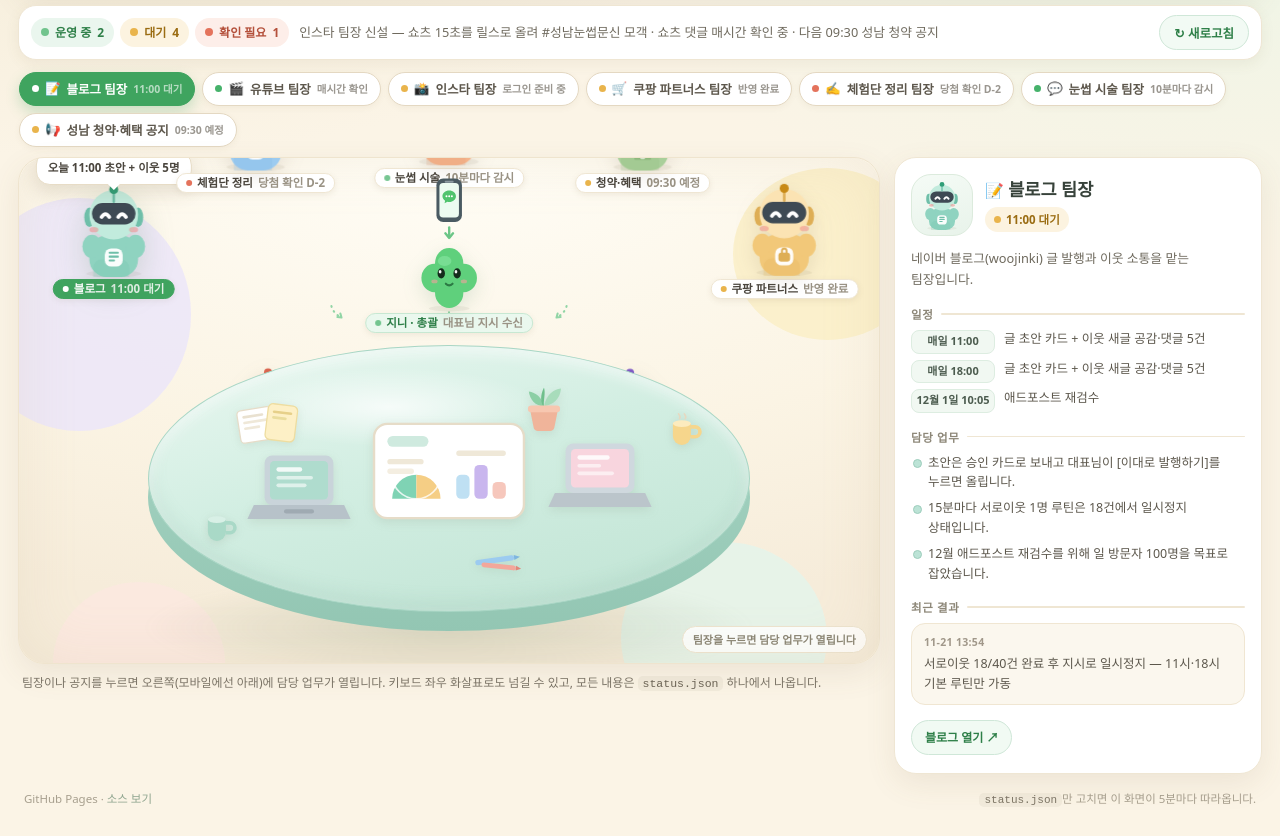
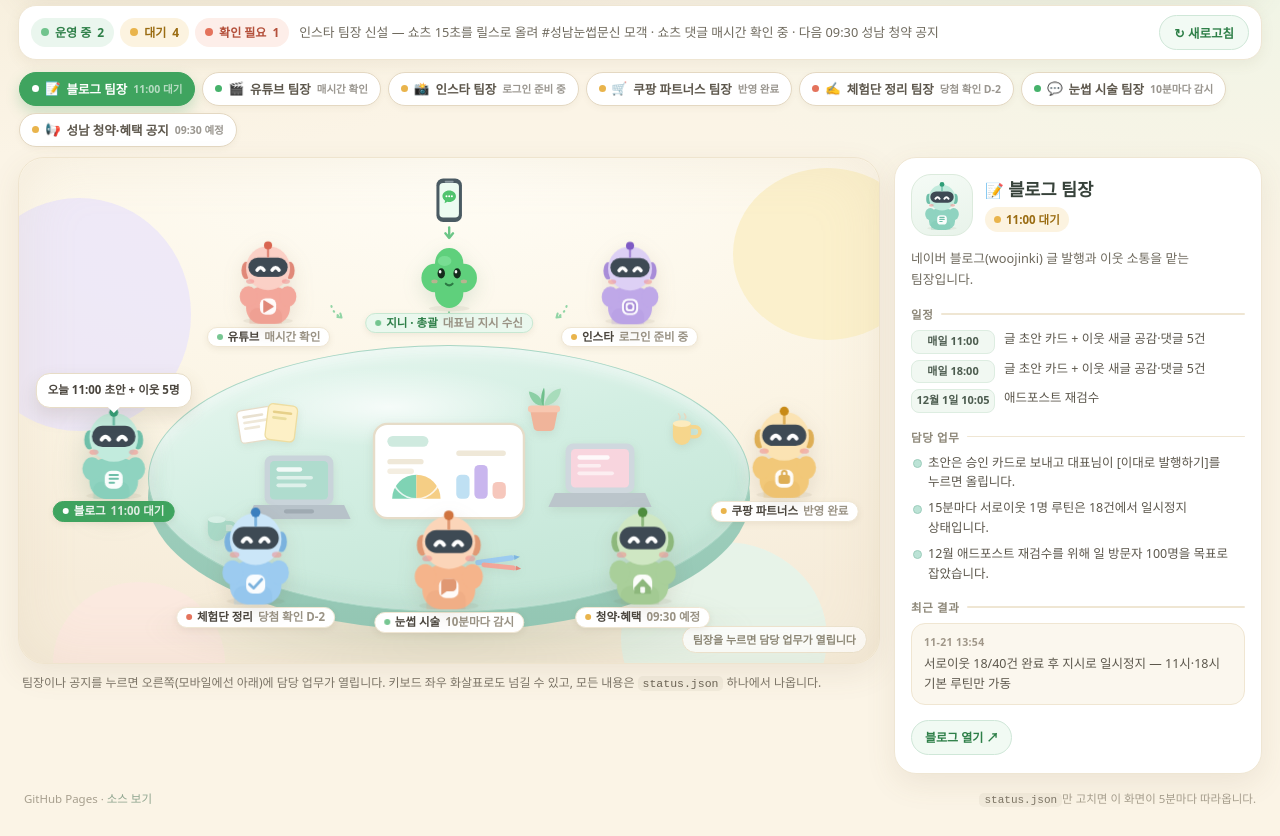
Before and after one commit to woojinki74-oss/woojinki74-oss.github.io, a plain HTML site: page index.html in a window 1280 px wide. Shown: the part 107-943 px from the top of the page. Drawn offline with Linux system fonts and the light colour scheme; a web font is replaced by a local one.

Commit message:
좌석 위치 기준(bottom)과 뒷줄 캐릭터 겹침 순서 수정

```diff
--- a/index.html
+++ b/index.html
@@ -210,7 +210,7 @@ a{color:var(--green-d)}
 
 /* 캐릭터 */
 .char{
-  position:absolute;left:var(--x);bottom:var(--feet);width:var(--w);z-index:var(--z,3);
+  position:absolute;left:var(--x);bottom:calc(100% - var(--feet));width:var(--w);z-index:var(--z,3);
   transform:translateX(-50%);padding:0;margin:0;border:0;background:none;cursor:pointer;
   display:flex;flex-direction:column;align-items:center;gap:2px;
   -webkit-tap-highlight-color:transparent;font-family:inherit;
@@ -228,8 +228,8 @@ a{color:var(--green-d)}
 .char.sel img{transform:translateY(-2px) scale(1.03);animation-play-state:paused}
 
 /* 좌석 (데스크톱) */
-.char.seat-1{--x:29%;--feet:37.5%;--w:8.6%;--z:1}
-.char.seat-2{--x:71%;--feet:37.5%;--w:8.6%;--z:1}
+.char.seat-1{--x:29%;--feet:37.5%;--w:8.6%;--z:3}
+.char.seat-2{--x:71%;--feet:37.5%;--w:8.6%;--z:3}
 .char.seat-3{--x:11%;--feet:72%;--w:9.6%;--z:3}
 .char.seat-4{--x:89%;--feet:72%;--w:9.6%;--z:3}
 .char.seat-5{--x:27.5%;--feet:93%;--w:10.2%;--z:4}
```
